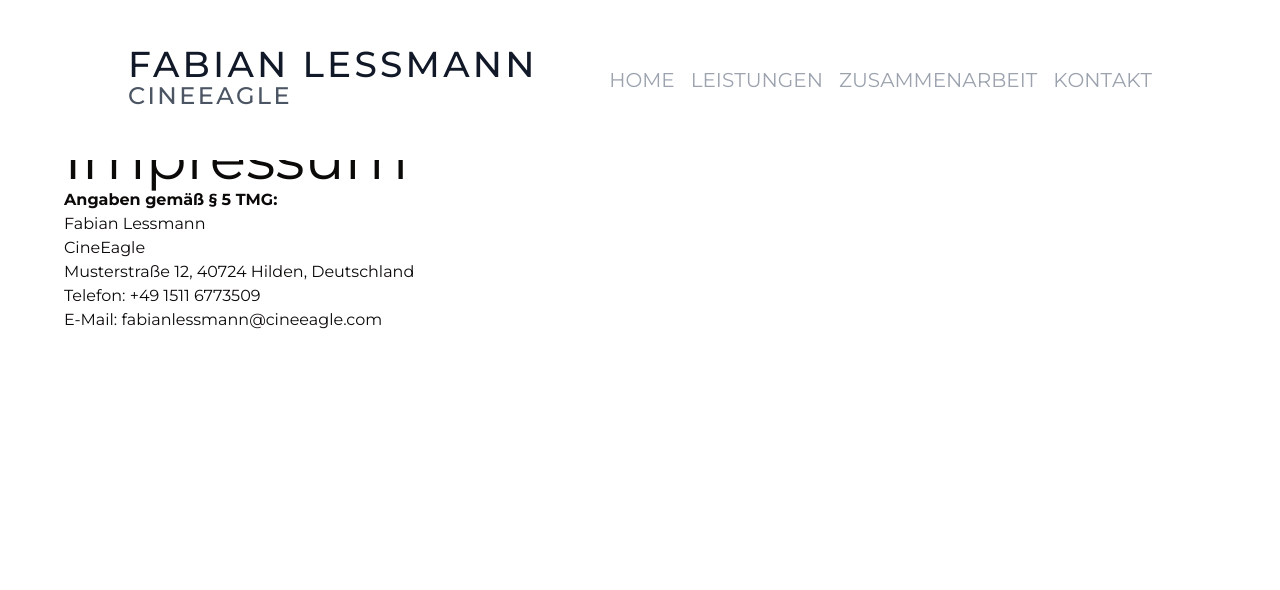
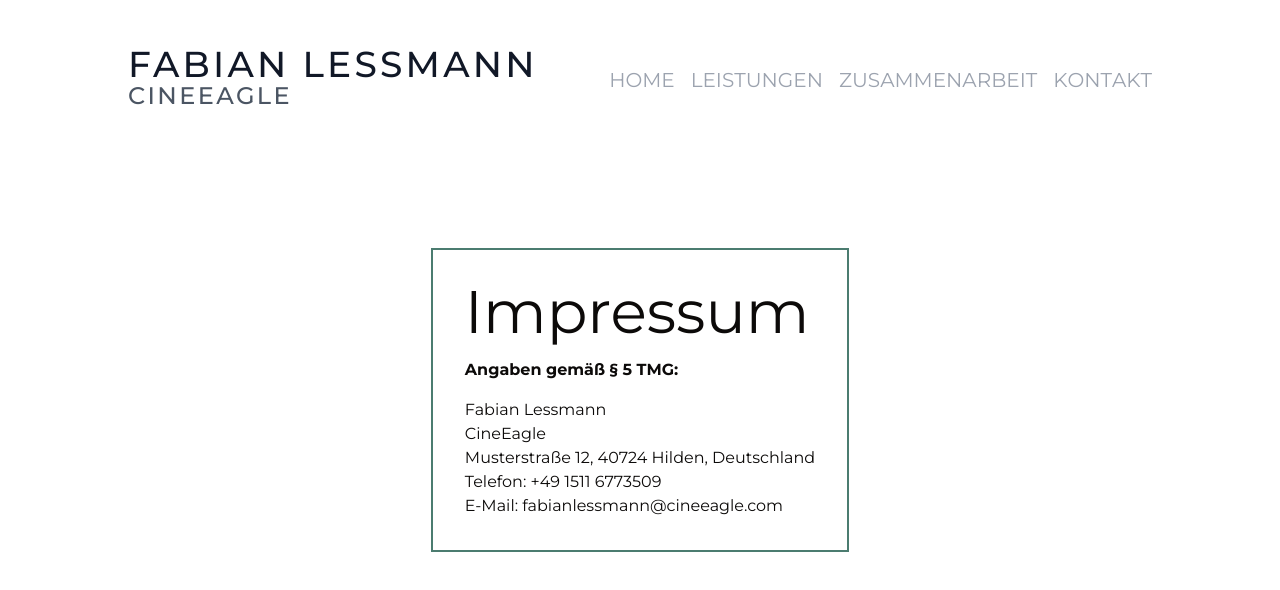
Before and after one commit to Fabian280995/drone_website_demo, a Next.js app: page /impressum in a window 1280 px wide. Shown: the top 590 px of the page. Built offline with nearby package versions, Linux system fonts and the light colour scheme.

Commit message:
impressum angepasst

```diff
--- a/src/app/impressum/page.tsx
+++ b/src/app/impressum/page.tsx
@@ -3,11 +3,17 @@ import PaddingBox from "@/components/layout/PaddingBox";
 
 export default function Impressum() {
   return (
-    <PaddingBox vertical="xl" horizontal="lg">
+    <PaddingBox
+      vertical="xl"
+      horizontal="sm"
+      className="max-w-screen mx-auto flex items-center justify-center h-screen"
+    >
+      <div className="p-8 border-2 border-primary flex flex-col gap-4">
         <h1>Impressum</h1>
         <p>
           <strong>Angaben gemäß § 5 TMG:</strong>
         </p>
+        <div className="">
           <p>Fabian Lessmann</p>
           <p>CineEagle</p>
           <p>Musterstraße 12, 40724 Hilden, Deutschland</p>
@@ -18,6 +24,8 @@ export default function Impressum() {
               fabianlessmann@cineeagle.com
             </a>
           </p>
+        </div>
+      </div>
     </PaddingBox>
   );
 }
```
Lines whose indentation alone changed are shown as unchanged.
